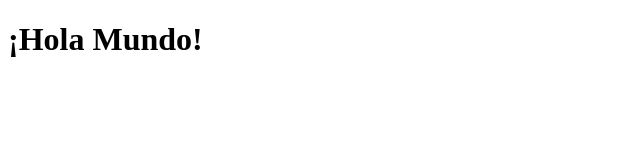
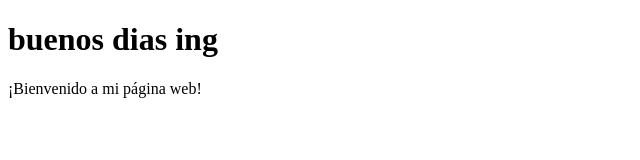
Before and after one commit to alainvallejos27/Mi_Pagina_wed, a plain HTML site: page index.html in a window 1280 px wide. Shown: the whole page, without its empty margins (0-640 px from the left). Drawn offline with Linux system fonts and the light colour scheme.

Commit message:
Actualizacion de mi pagina

```diff
--- a/index.html
+++ b/index.html
@@ -3,9 +3,11 @@
 <head>
     <meta charset="UTF-8">
     <meta name="viewport" content="width=device-width, initial-scale=1.0">
-    <title>Mi Página Web</title>
+    <title>MI PAGINA WEB</title>
 </head>
 <body>
-    <h1>¡Hola Mundo!</h1>
+    <h1>buenos dias ing</h1>
+    <p>¡Bienvenido a mi página web!</p>
+
 </body>
 </html>
```
